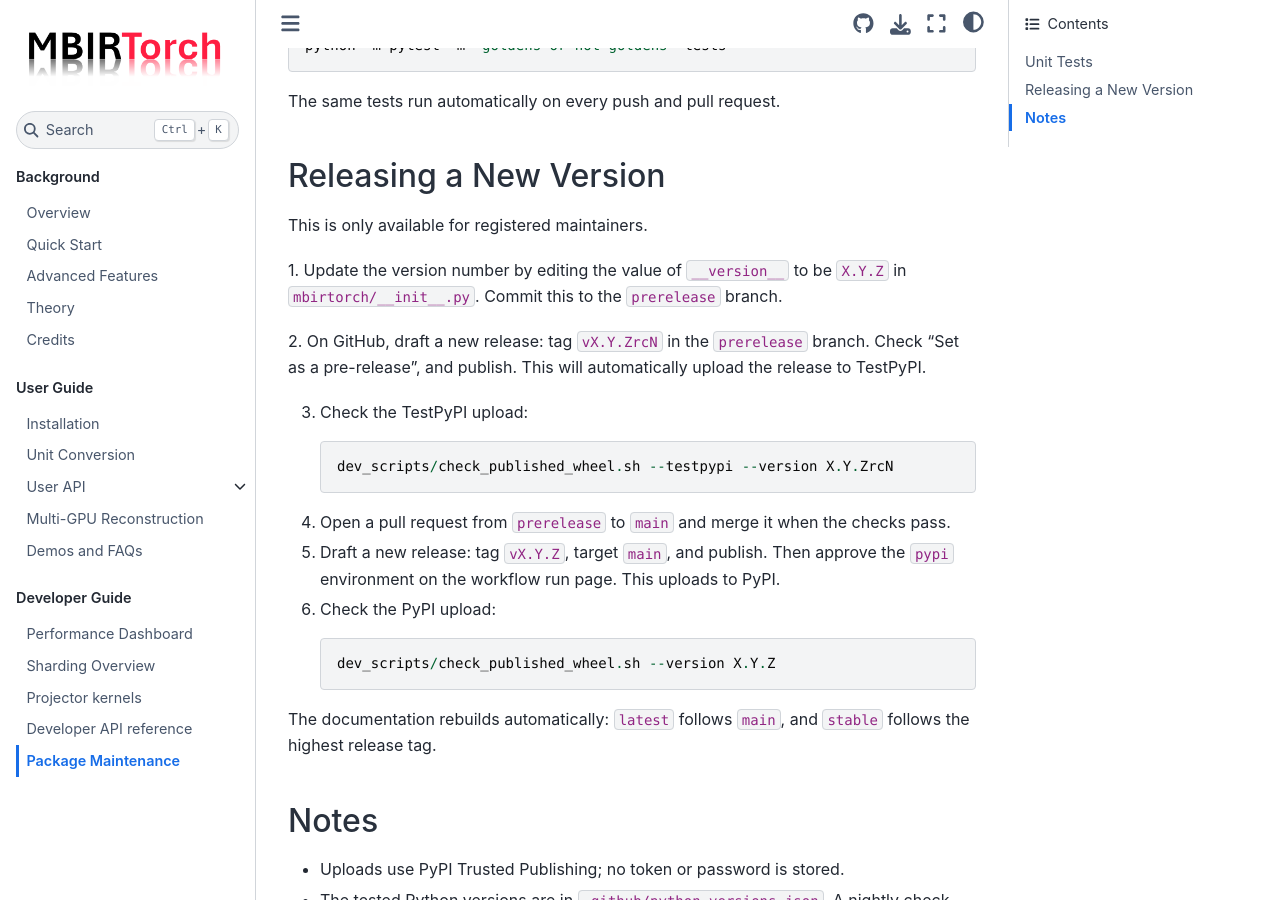
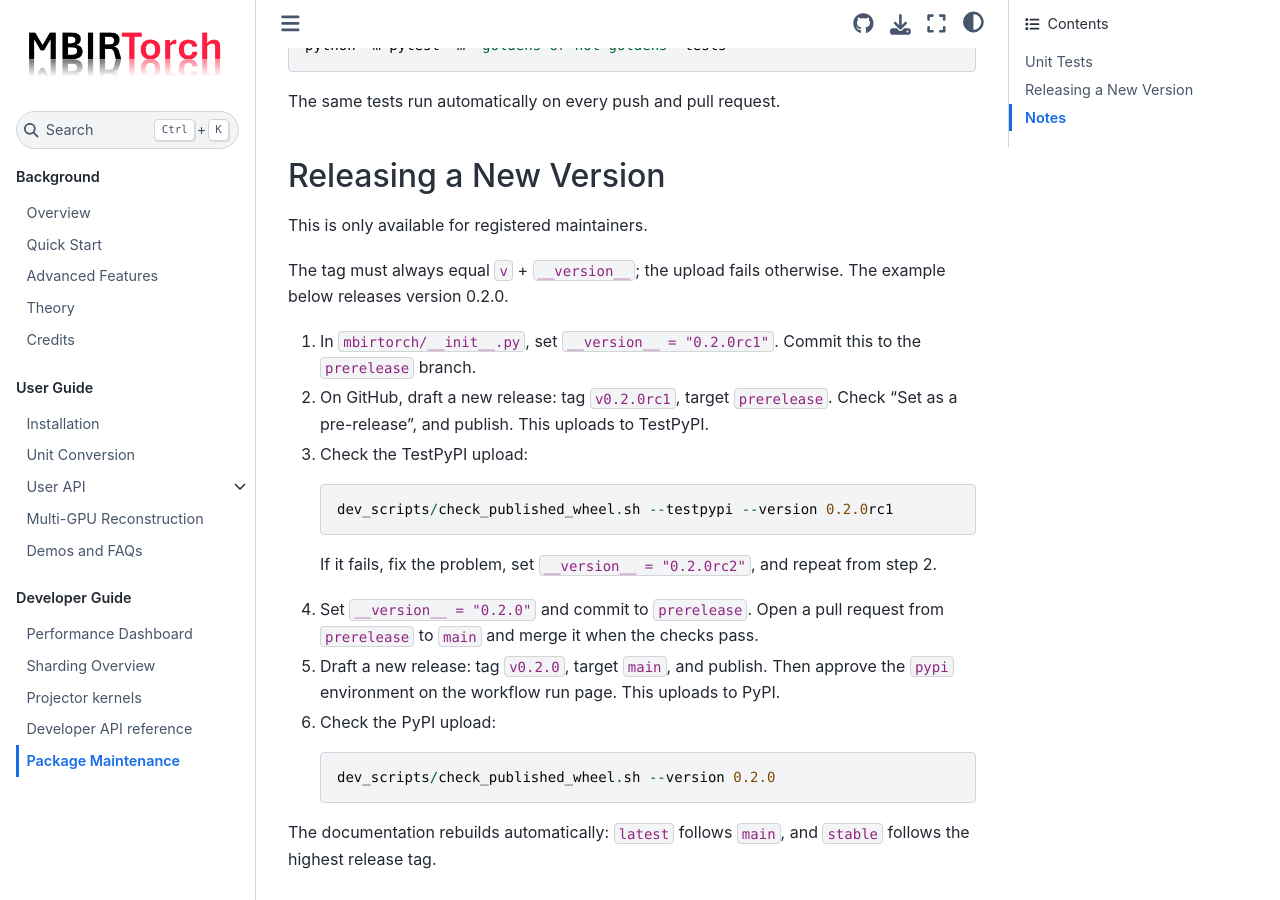
Before and after one commit to cabouman/mbirtorch, a Sphinx documentation site: the page built from docs/source/dev_maintenance.rst, in a window 1280 px wide and 900 px high, scrolled down 422 px. Built offline with Sphinx 7.4.7 and the Sphinx Book theme 1.1.4, drawn with Linux system fonts in a browser that asks for light colours.

Commit message:
Add the release workflow
Publishing a GitHub release now uploads the package: a pre-release goes to TestPyPI, a full release goes to PyPI after approval of the pypi environment. Uploads use Trusted Publishing, and the tag must equal v + __version__. The release instructions now carry a worked example (0.2.0), with the rc versions in __version__ so the tag check and TestPyPI versioning work.

Co-Authored-By: Claude Fable 5 <noreply@anthropic.com>

```diff
--- a/docs/source/dev_maintenance.rst
+++ b/docs/source/dev_maintenance.rst
@@ -23,26 +23,32 @@ Releasing a New Version
 
 This is only available for registered maintainers.
 
-1. Update the version number by editing the value of ``__version__`` to be ``X.Y.Z`` in ``mbirtorch/__init__.py``.
-Commit this to the ``prerelease`` branch.
+The tag must always equal ``v`` + ``__version__``; the upload fails otherwise.
+The example below releases version 0.2.0.
 
-2. On GitHub, draft a new release: tag ``vX.Y.ZrcN`` in the ``prerelease`` branch.
-Check "Set as a pre-release", and publish.  This will automatically upload the release to TestPyPI.
+1. In ``mbirtorch/__init__.py``, set ``__version__ = "0.2.0rc1"``.
+   Commit this to the ``prerelease`` branch.
+
+2. On GitHub, draft a new release: tag ``v0.2.0rc1``, target ``prerelease``.
+   Check "Set as a pre-release", and publish.  This uploads to TestPyPI.
 
 3. Check the TestPyPI upload::
 
-       dev_scripts/check_published_wheel.sh --testpypi --version X.Y.ZrcN
+       dev_scripts/check_published_wheel.sh --testpypi --version 0.2.0rc1
 
-4. Open a pull request from ``prerelease`` to ``main`` and merge it when the
-   checks pass.
+   If it fails, fix the problem, set ``__version__ = "0.2.0rc2"``, and repeat
+   from step 2.
 
-5. Draft a new release: tag ``vX.Y.Z``, target ``main``, and publish.  Then
+4. Set ``__version__ = "0.2.0"`` and commit to ``prerelease``.  Open a pull
+   request from ``prerelease`` to ``main`` and merge it when the checks pass.
+
+5. Draft a new release: tag ``v0.2.0``, target ``main``, and publish.  Then
    approve the ``pypi`` environment on the workflow run page.  This uploads
    to PyPI.
 
 6. Check the PyPI upload::
 
-       dev_scripts/check_published_wheel.sh --version X.Y.Z
+       dev_scripts/check_published_wheel.sh --version 0.2.0
 
 The documentation rebuilds automatically: ``latest`` follows ``main``, and
 ``stable`` follows the highest release tag.
```
Also changed, not shown: 1 other file.
